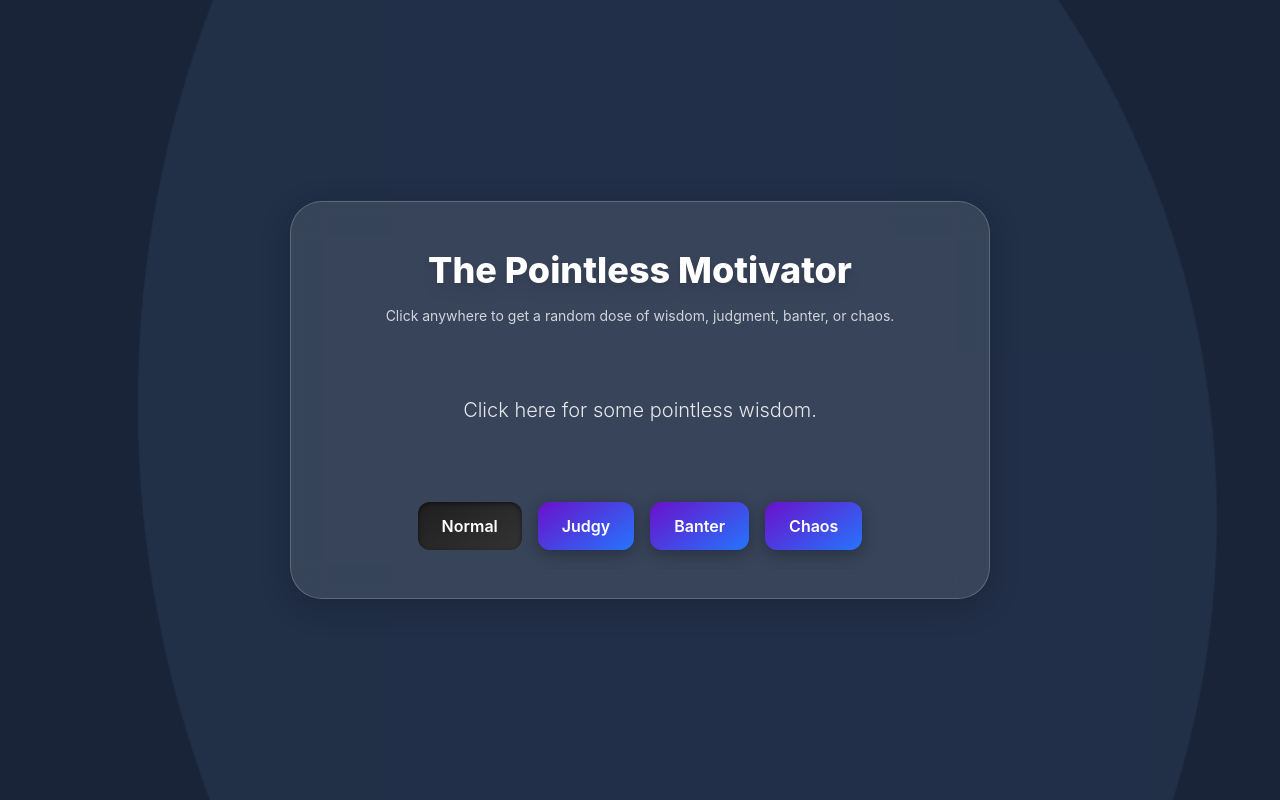
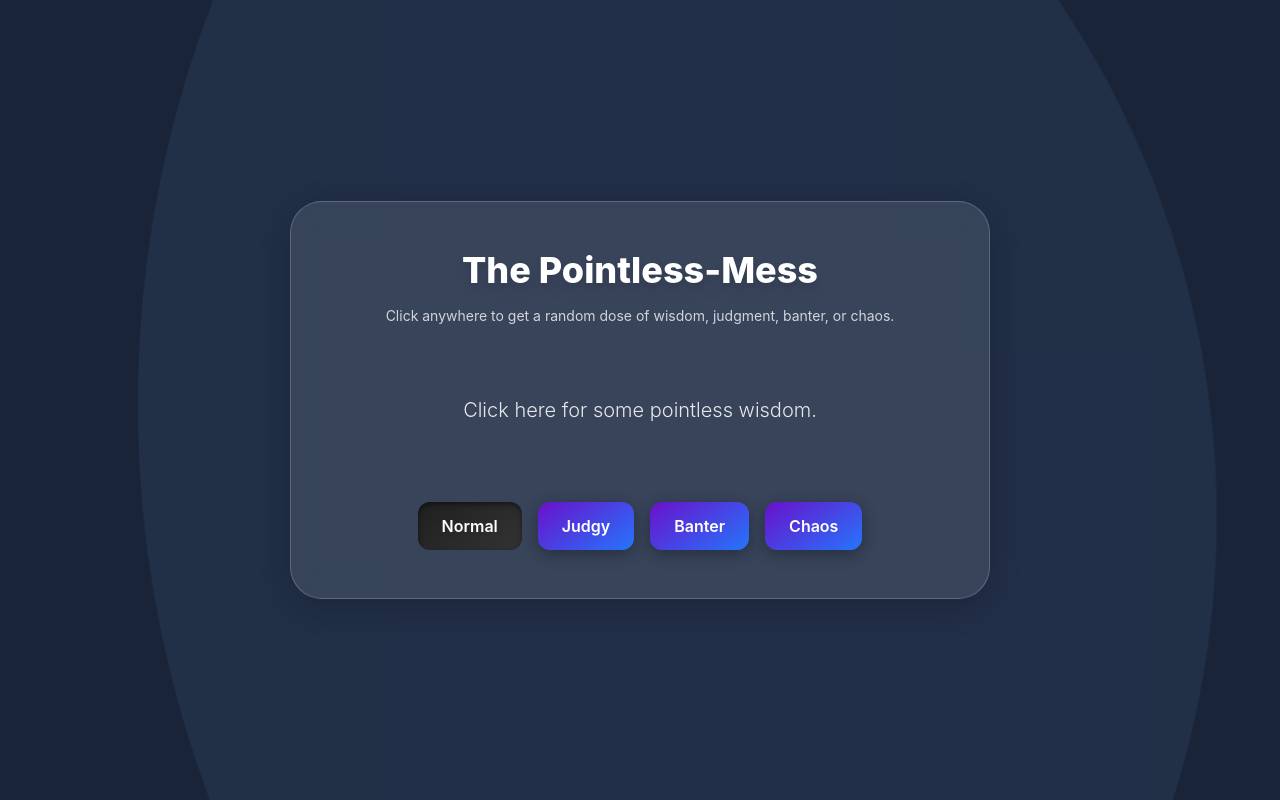
Before and after one commit to Brev-lew/pointless-mess, a plain HTML site: page index.html in a window 1280 px wide. Drawn offline with nearby package versions, Linux system fonts and the light colour scheme.

Commit message:
feat: Changed h1.

```diff
--- a/index.html
+++ b/index.html
@@ -15,7 +15,7 @@
   <!-- Main container -->
   <div class="ui-container" id="quote-container">
     <h1 class="text-3xl sm:text-4xl font-extrabold mb-4 text-white drop-shadow-lg">
-      The Pointless Motivator
+      The Pointless-Mess
     </h1>
     <p class="text-sm sm:text-md mb-6 text-gray-300">
       Click anywhere to get a random dose of wisdom, judgment, banter, or chaos.
```
